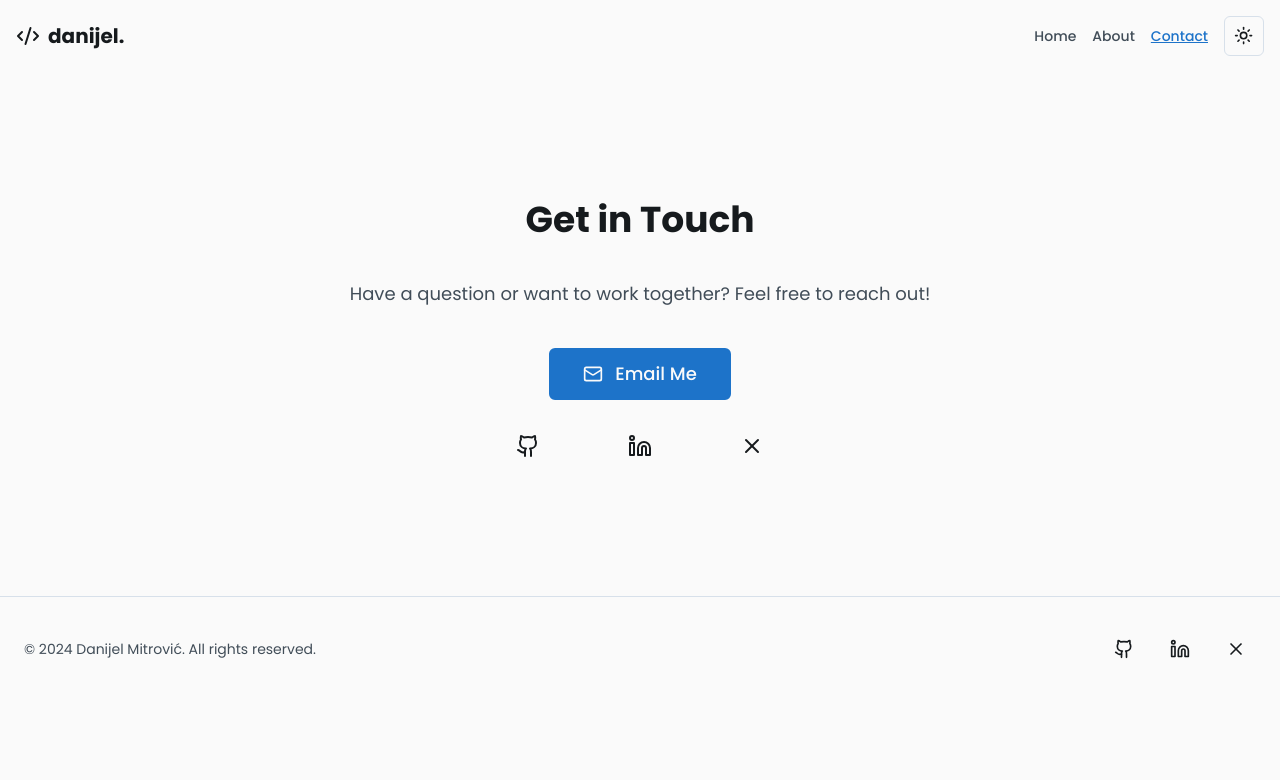
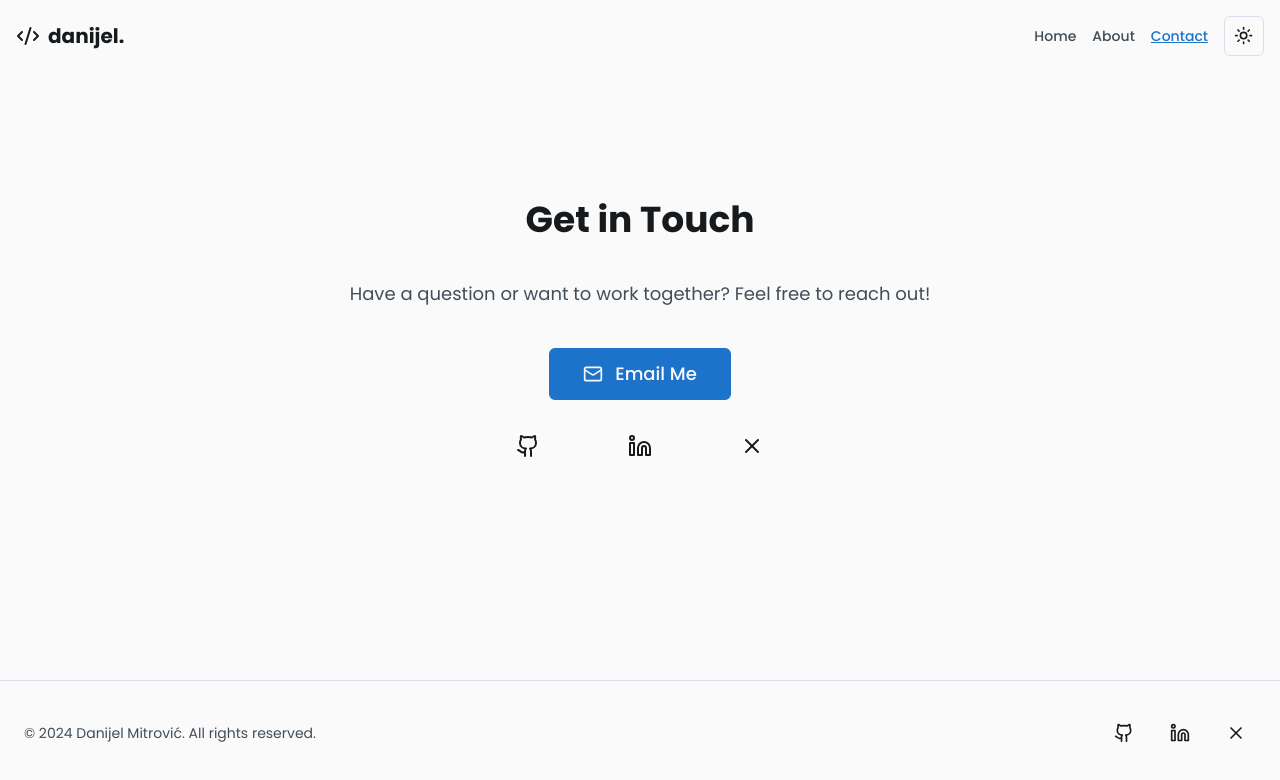
Before and after one commit to rodjenihm/danijelmitrovic.com, a Next.js app: page /contact in a window 1280 px wide. Shown: the top 780 px of the page. Built offline with nearby package versions, Linux system fonts and the light colour scheme.

Commit message:
Ensure footer stays at bottom of viewport on Contacts page

```diff
--- a/app/contact/page.tsx
+++ b/app/contact/page.tsx
@@ -26,7 +26,7 @@ export default function Contact() {
   return (
     <section
       id="contact"
-      className="w-full py-16 md:py-24 lg:py-32 bg-background"
+      className="w-full py-16 md:py-24 lg:py-32 bg-background min-h-[calc(100vh-12rem)]"
     >
       <div className="container px-4 md:px-6 mx-auto">
         <motion.div
```
